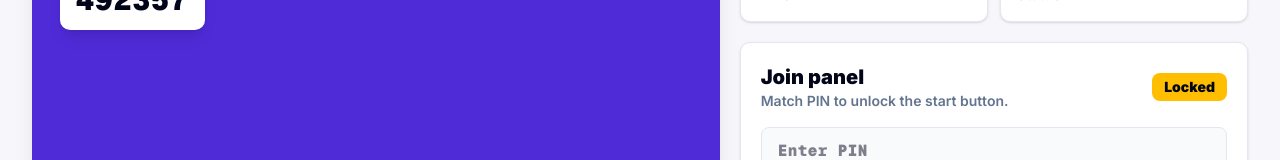
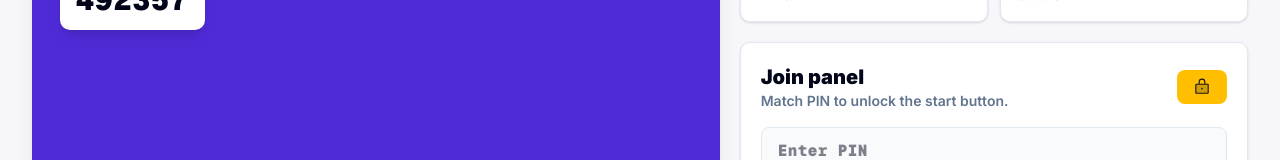
Before and after one commit to mateusfortaleza/Final-Project, a Next.js app: page / in a window 1280 px wide. Shown: the part 350-510 px from the top of the page. Built offline with nearby package versions, Linux system fonts and the light colour scheme.

Commit message:
feat: add JoinLockToggle component and enhance PIN management functionality

```diff
--- a/app/page.tsx
+++ b/app/page.tsx
@@ -14,6 +14,7 @@ import {
   Plus,
   Users,
 } from "@phosphor-icons/react/dist/ssr";
+import JoinLockToggle from "../components/JoinLockToggle";
 
 const stats = [
   { label: "Questions", value: "10", icon: ChartBar },
@@ -43,6 +44,13 @@ export default function Home() {
   }, []);
 
   const canStart = joinPin.trim() === pin;
+
+  useEffect(() => {
+    if (canStart) {
+      // navigate to quiz when PIN matches
+      window.location.href = "/questions";
+    }
+  }, [canStart]);
 
   return (
     <main className="min-h-screen bg-[#f7f7fb] text-slate-950">
@@ -168,13 +176,21 @@ export default function Home() {
                   </p>
                 </div>
                 <span
-                  className={`rounded-md px-3 py-1 text-sm font-black ${
+                  className={`rounded-md px-3 py-1 text-sm font-black flex items-center justify-center ${
                     canStart
                       ? "bg-[#0f9f6e] text-white"
                       : "bg-[#ffbf00] text-slate-950"
                   }`}
                 >
-                  {canStart ? "Unlocked" : "Locked"}
+                  <JoinLockToggle
+                    initialLocked={!canStart}
+                    size={18}
+                    onChange={(locked: boolean) => {
+
+
+                      setJoinPin(locked ? '' : pin);
+                    }}
+                  />
                 </span>
               </div>
 
```
